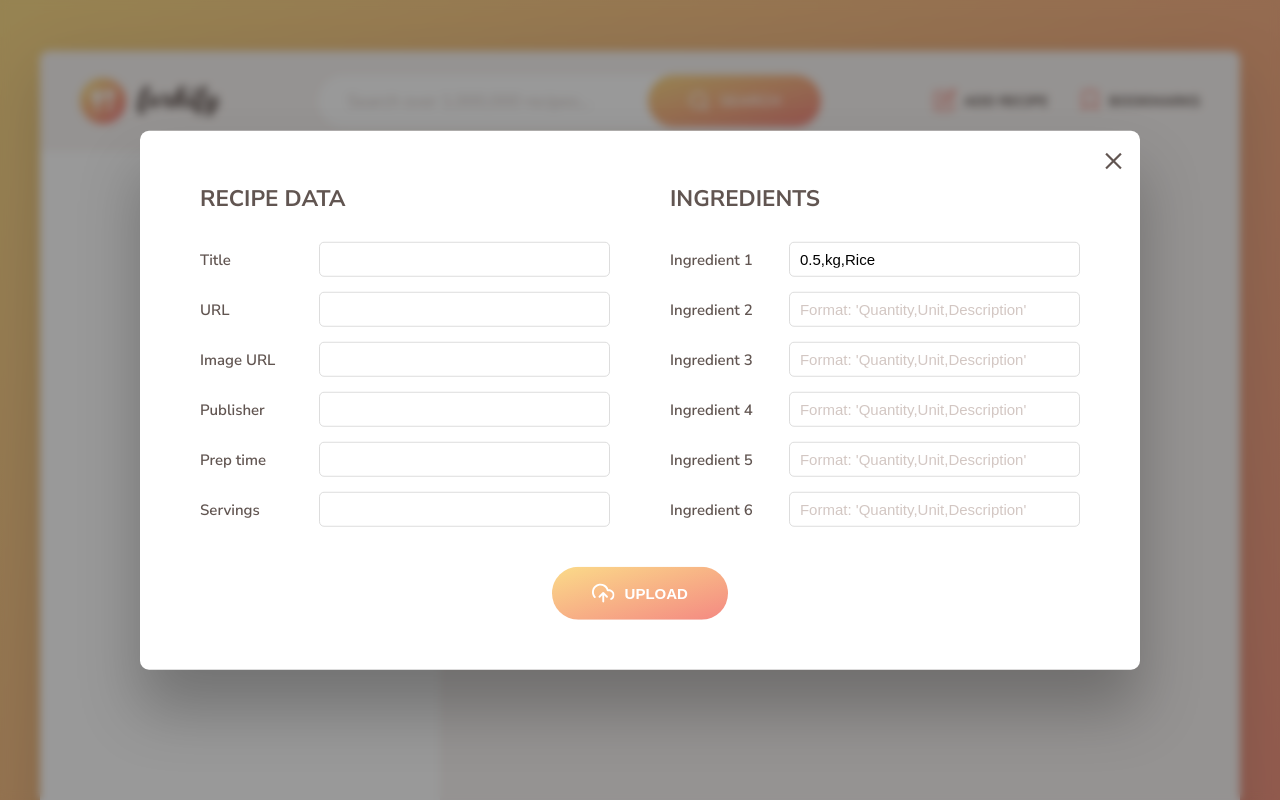
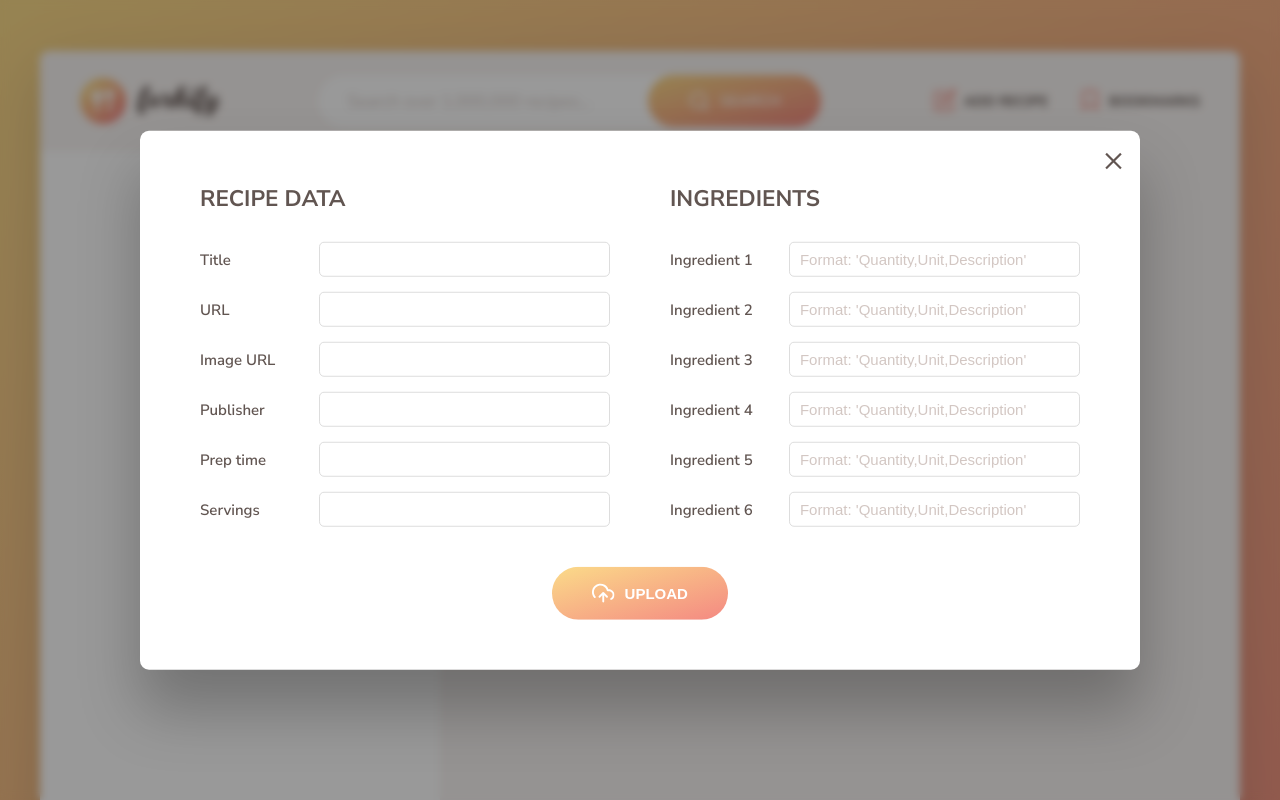
Before and after one commit to androgitai/forkify, a website built with Parcel: page index.html in a window 1280 px wide. Both pictures are taken after a click on the button "ADD RECIPE". Shown: the top 800 px of the page. Built offline with nearby package versions, Linux system fonts and the light colour scheme.

Commit message:
forkify app update 3

```diff
--- a/index.html
+++ b/index.html
@@ -265,13 +265,7 @@
         <div class="upload__column">
           <h3 class="upload__heading">Ingredients</h3>
           <label>Ingredient 1</label>
-          <input
-            value="0.5,kg,Rice"
-            type="text"
-            required
-            name="ingredient-1"
-            placeholder="Format: 'Quantity,Unit,Description'"
-          />
+          <input type="text" required name="ingredient-1" placeholder="Format: 'Quantity,Unit,Description'" />
           <label>Ingredient 2</label>
           <input type="text" name="ingredient-2" placeholder="Format: 'Quantity,Unit,Description'" />
           <label>Ingredient 3</label>
```
Also changed, not shown: dist/index.html, 5 other files.
